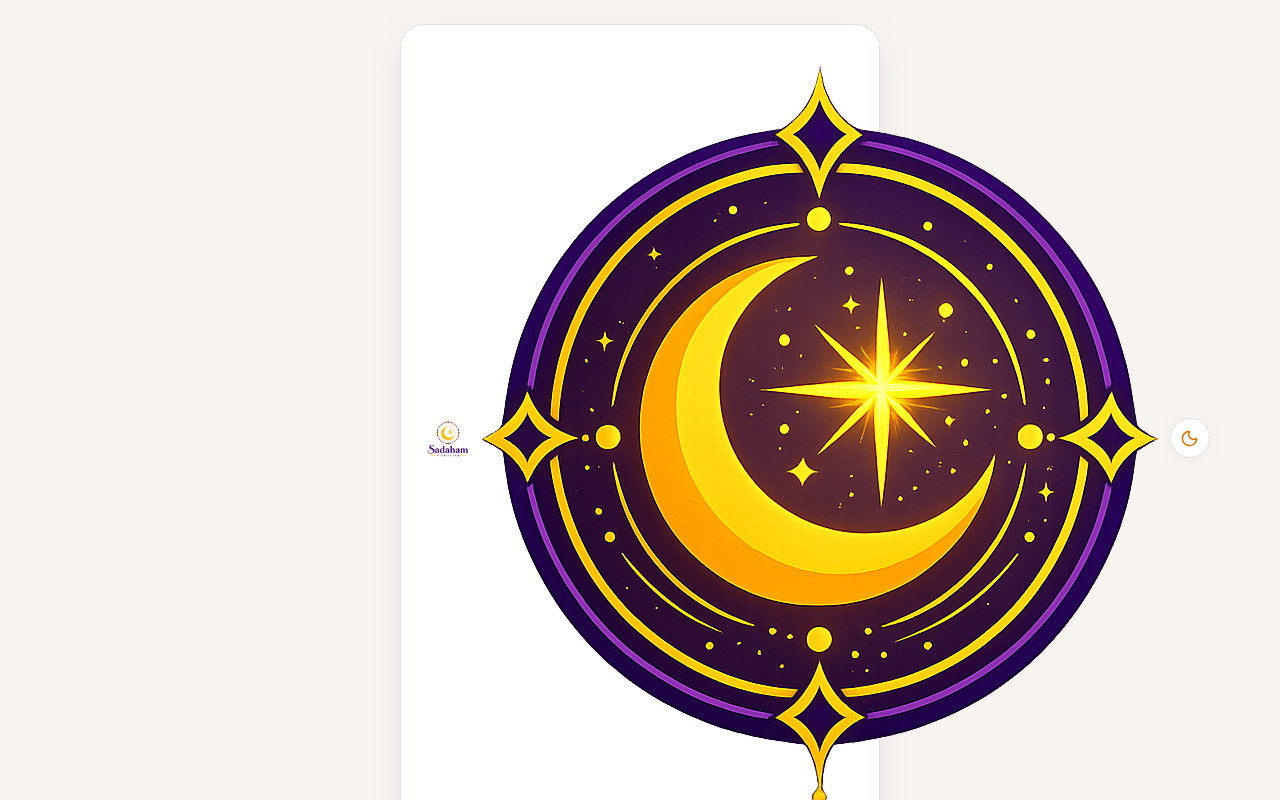
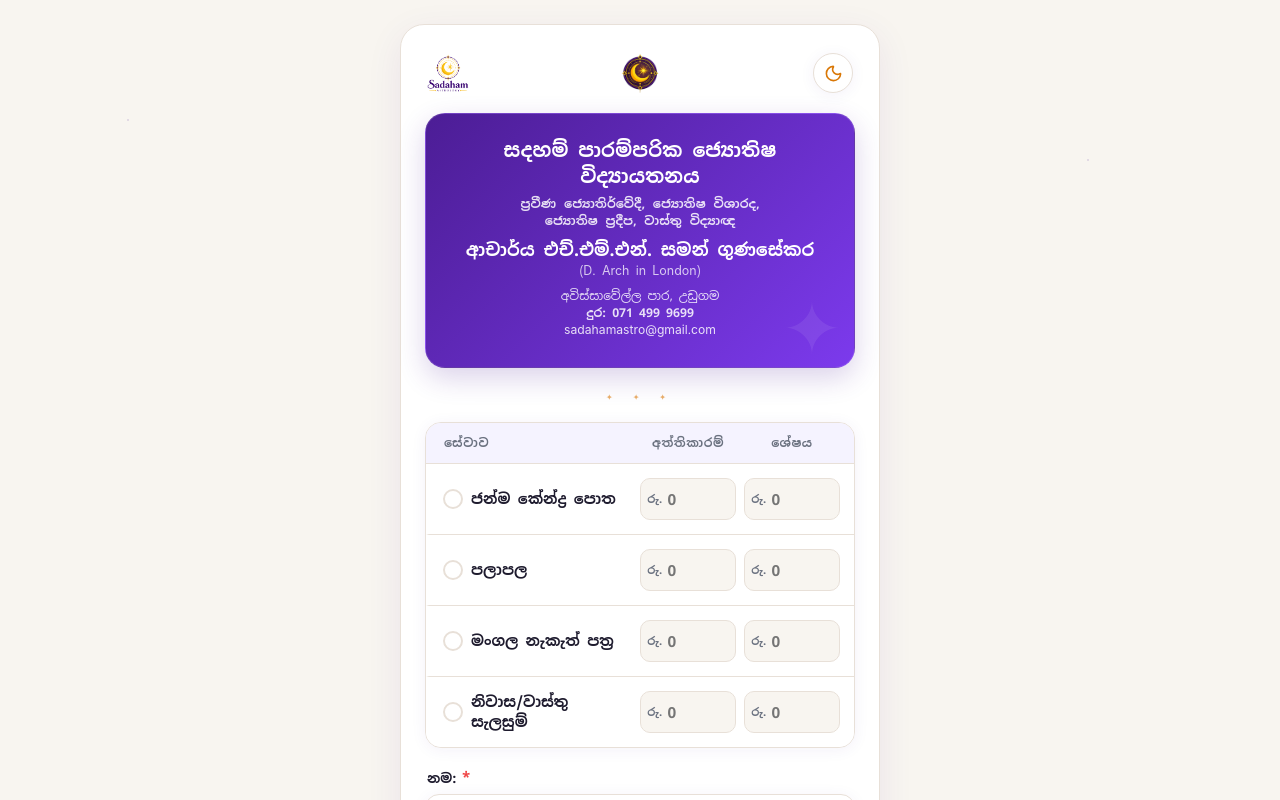
Before and after one commit to watt-soft/sadahamastrology.lk, a React (Vite) app: page / in a window 1280 px wide. Shown: the top 800 px of the page. Built offline with nearby package versions, Linux system fonts and the light colour scheme.

Commit message:
adjust layout and styling for institute header and top bar logos

```diff
--- a/src/index.css
+++ b/src/index.css
@@ -105,6 +105,7 @@ body::before {
 
 /* ─── TOP BAR (Branding + Theme Toggle) ─── */
 .top-bar {
+  position: relative;
   display: flex;
   justify-content: space-between;
   align-items: center;
@@ -127,6 +128,28 @@ body::before {
 }
 
 [data-theme='dark'] .brand-logo-img {
+  filter: drop-shadow(0 0 10px rgba(251, 191, 36, 0.35)) drop-shadow(0 0 2px rgba(255, 255, 255, 0.85));
+}
+
+.top-bar-center-logo {
+  position: absolute;
+  left: 50%;
+  top: 50%;
+  transform: translate(-50%, -50%);
+  display: flex;
+  align-items: center;
+  justify-content: center;
+}
+
+.top-bar-sub-logo-img {
+  height: 40px;
+  width: auto;
+  max-width: 140px;
+  object-fit: contain;
+  transition: filter 0.3s ease;
+}
+
+[data-theme='dark'] .top-bar-sub-logo-img {
   filter: drop-shadow(0 0 10px rgba(251, 191, 36, 0.35)) drop-shadow(0 0 2px rgba(255, 255, 255, 0.85));
 }
 
@@ -173,10 +196,11 @@ body::before {
 /* ─── INSTITUTE HEADER ─── */
 .institute-header {
   display: flex;
+  flex-direction: column;
   align-items: center;
-  gap: 1rem;
+  gap: 0.6rem;
   margin-bottom: 1.5rem;
-  padding: 1.25rem;
+  padding: 1.5rem 1.25rem 1.75rem;
   background: var(--color-header-gradient);
   border-radius: 20px;
   box-shadow: 0 10px 28px rgba(76, 29, 149, 0.2);
@@ -197,51 +221,49 @@ body::before {
   pointer-events: none;
 }
 
-.icon-container {
-  width: 58px !important;
-  height: 58px !important;
-  border-radius: 16px !important;
-  background: rgba(255, 255, 255, 0.15) !important;
-  backdrop-filter: blur(8px);
-  -webkit-backdrop-filter: blur(8px);
-  border: 1.5px solid rgba(251, 191, 36, 0.45) !important;
-  box-shadow: 0 4px 16px rgba(0, 0, 0, 0.15), inset 0 0 12px rgba(251, 191, 36, 0.15);
-  display: flex;
-  align-items: center;
-  justify-content: center;
-  flex-shrink: 0;
-  overflow: hidden;
-  padding: 4px;
-}
-
-.institute-emblem {
-  width: 100%;
-  height: 100%;
-  object-fit: contain;
-  filter: drop-shadow(0 2px 6px rgba(0, 0, 0, 0.25));
-  transition: transform 0.3s ease;
-}
-
-.institute-header:hover .institute-emblem {
-  transform: scale(1.05);
-}
-
 .institute-header .details {
   display: flex;
   flex-direction: column;
-  justify-content: center;
-  flex: 1;
+  align-items: center;
+  text-align: center;
+  width: 100%;
   min-width: 0;
 }
 
 .institute-header .details h1 {
-  font-size: 1.15rem !important;
+  font-size: 1.2rem !important;
   font-weight: 700 !important;
   color: white !important;
-  margin: 0 0 0.3rem 0 !important;
+  margin: 0 0 0.4rem 0 !important;
   letter-spacing: 0.01em;
-  text-align: left;
+  text-align: center;
   line-height: 1.35;
+}
+
+.astrologer-credentials {
+  display: flex;
+  flex-direction: column;
+  gap: 0.05rem;
+  color: rgba(255, 255, 255, 0.85);
+  font-size: 0.76rem;
+  font-weight: 600;
+  line-height: 1.35;
+  margin-bottom: 0.5rem;
+}
+
+.institute-header .astrologer-name {
+  font-size: 1.1rem !important;
+  font-weight: 700 !important;
+  color: white !important;
+  margin: 0 !important;
+  line-height: 1.35;
+}
+
+.institute-header .astrologer-subtitle {
+  font-size: 0.78rem;
+  color: rgba(255, 255, 255, 0.75);
+  margin-top: 0;
+  margin-bottom: 0.6rem;
 }
 
 .institute-header .details p,
@@ -252,9 +274,8 @@ body::before {
   color: rgba(255, 255, 255, 0.85) !important;
   margin: 0 !important;
   line-height: 1.4;
-  text-align: right;
+  text-align: center;
   width: 100%;
-  align-self: flex-end;
 }
 
 .institute-phone {
```
